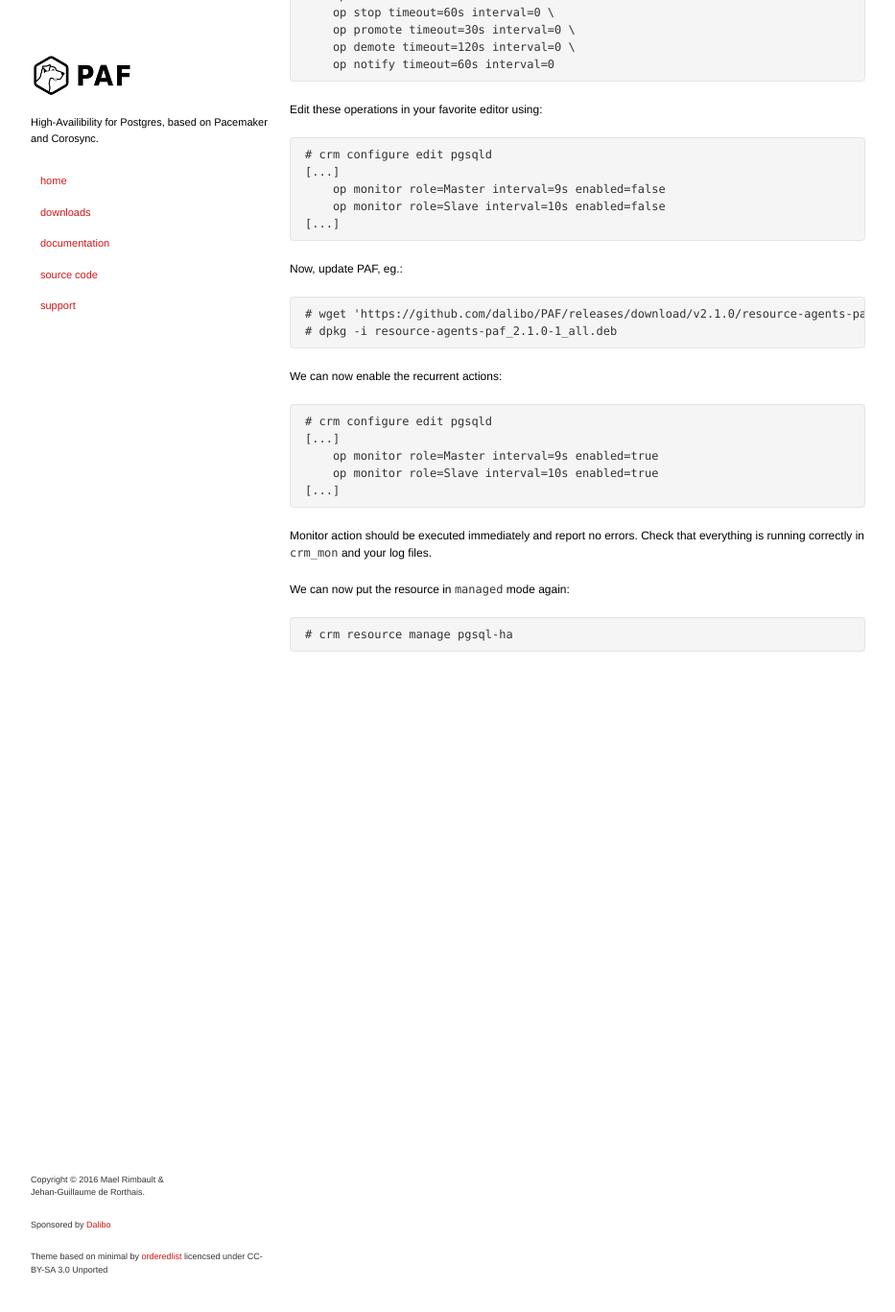
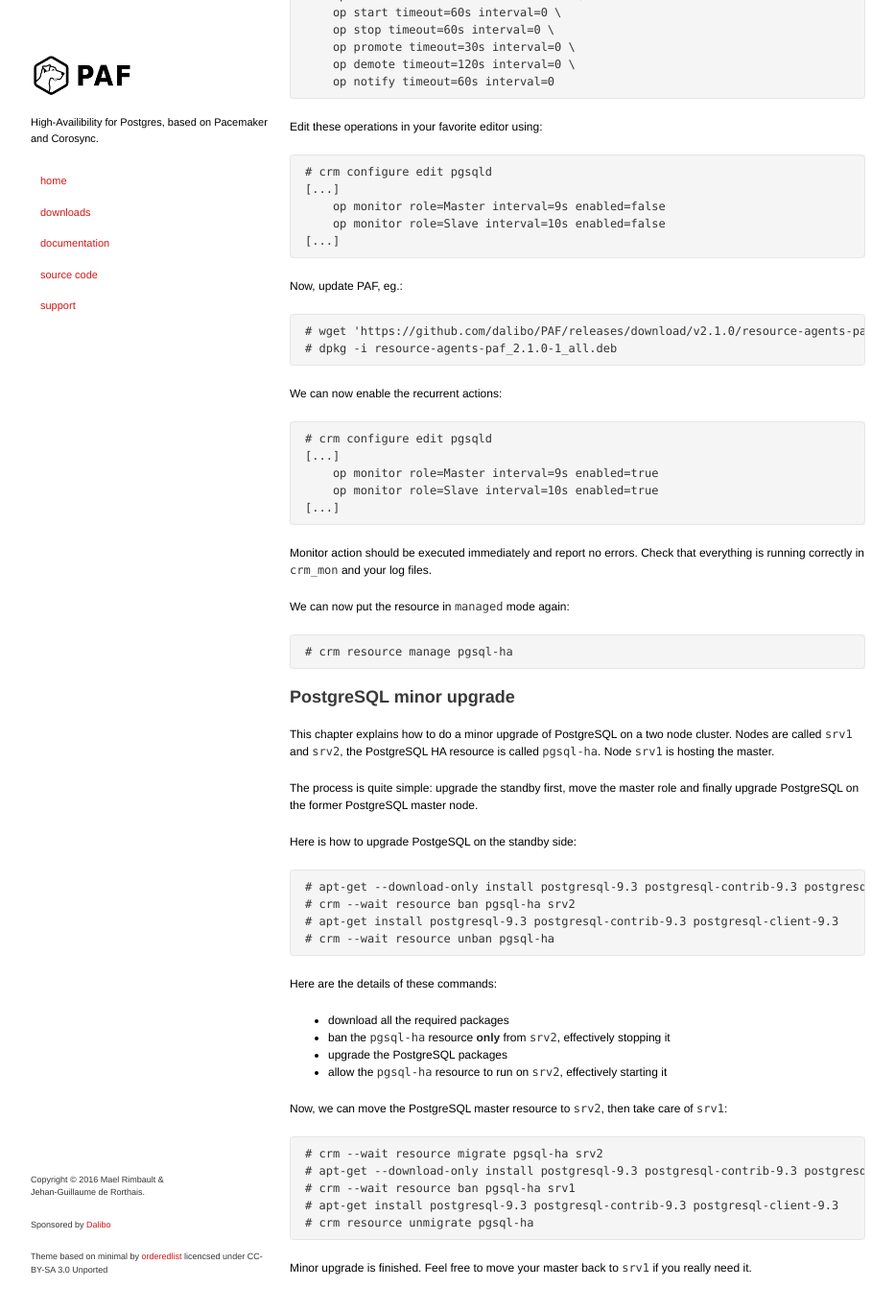
Before and after one commit to ClusterLabs/PAF, a Jekyll site: the page built from Debian-8-admin-cookbook.md, in a window 1280 px wide and 1400 px high, scrolled down 2044 px. Shown: the top 1367 px of the window at 96% size, without its empty margins (173-1106 px from the left). Built offline with Jekyll 4.4.1, drawn with Linux system fonts in a browser that asks for light colours; some of the changed text lies outside the part shown.

Commit message:
Add "PostgreSQL minor upgrade" to the Debian 8 cookbook

````diff
--- a/Debian-8-admin-cookbook.md
+++ b/Debian-8-admin-cookbook.md
@@ -13,6 +13,7 @@
 * [Starting or stopping the cluster](#starting-or-stopping-the-cluster)
 * [Swapping master and slave roles between nodes](#swapping-master-and-slave-roles-between-nodes)
 * [PAF update](#paf-update)
+* [PostgreSQL minor upgrade](#postgresql-minor-upgrade)
 
 
 ## Starting or stopping the cluster
@@ -168,3 +169,43 @@
 ```
 # crm resource manage pgsql-ha
 ```
+
+
+## PostgreSQL minor upgrade
+
+This chapter explains how to do a minor upgrade of PostgreSQL on a two node
+cluster. Nodes are called `srv1` and `srv2`, the PostgreSQL HA resource is
+called `pgsql-ha`. Node `srv1` is hosting the master.
+
+The process is quite simple: upgrade the standby first, move the master
+role and finally upgrade PostgreSQL on the former PostgreSQL master node.
+
+Here is how to upgrade PostgeSQL on the standby side:
+
+```
+# apt-get --download-only install postgresql-9.3 postgresql-contrib-9.3 postgresql-client-9.3
+# crm --wait resource ban pgsql-ha srv2
+# apt-get install postgresql-9.3 postgresql-contrib-9.3 postgresql-client-9.3
+# crm --wait resource unban pgsql-ha
+```
+
+Here are the details of these commands:
+
+- download all the required packages
+- ban the `pgsql-ha` resource __only__ from `srv2`, effectively stopping it
+- upgrade the PostgreSQL packages
+- allow the `pgsql-ha` resource to run on `srv2`, effectively starting it
+
+Now, we can move the PostgreSQL master resource to `srv2`, then take care
+of `srv1`:
+
+```
+# crm --wait resource migrate pgsql-ha srv2
+# apt-get --download-only install postgresql-9.3 postgresql-contrib-9.3 postgresql-client-9.3
+# crm --wait resource ban pgsql-ha srv1
+# apt-get install postgresql-9.3 postgresql-contrib-9.3 postgresql-client-9.3
+# crm resource unmigrate pgsql-ha
+```
+
+Minor upgrade is finished. Feel free to move your master back to `srv1` if you
+really need it.
````
